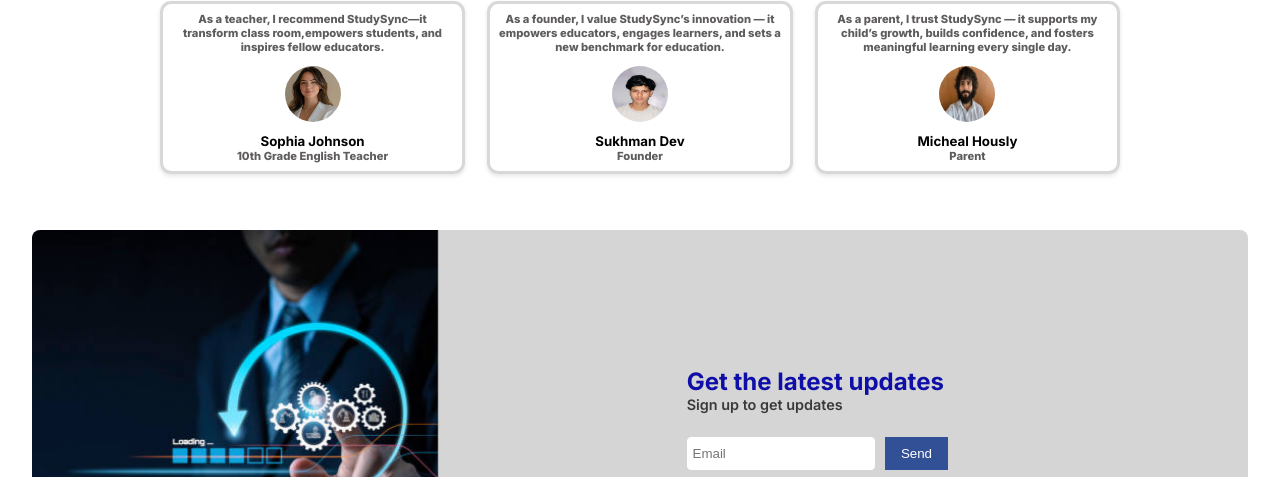
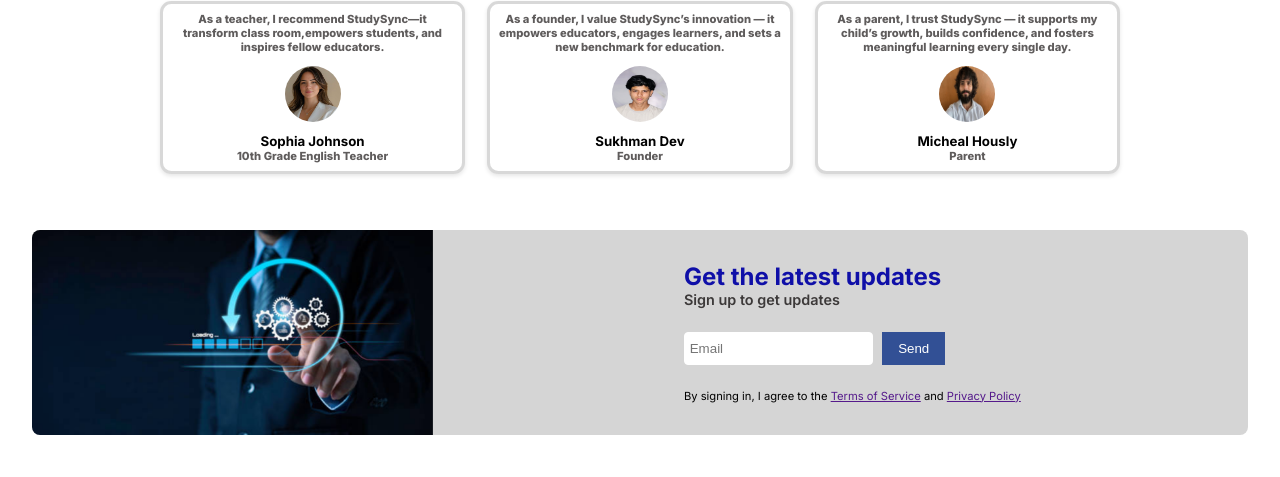
Before and after one commit to sukhcoder09/Study-Sync, a plain HTML site: page index.html in a window 1280 px wide. Shown: the part 1753-2230 px from the top of the page. Drawn offline with Linux system fonts and the light colour scheme.

Commit message:
Update style.css

```diff
--- a/style.css
+++ b/style.css
@@ -8,14 +8,13 @@ html, body {
   margin: 0;
   padding: 0;
   width: 100%;
-  max-width: 100%;
-  overflow-x: hidden;   /* stops horizontal scrolling */
+  min-height:100%;
+  overflow-x: hidden;
+  overflow-y:auto;
   font-family: "Inter", sans-serif;
-    overflow-y:auto;
 }
+.c1{
 
-.c1{
-    height:100%;
     width:100%;
     display:flex;
     flex-direction:column;
@@ -353,7 +352,6 @@ color: grey;
 
 
 .c2{
-    height:100%;
     width:100%;
     background-color: rgba(128, 128, 128, 0.087);
 
@@ -447,7 +445,6 @@ text-align:center;
 
 
 .c3{
-    height:100%;
     width:100%;
 }
 .c3_content{
@@ -525,22 +522,18 @@ text-align:center;
 
 .c4{
     max-width:1280px;
-    height:60vh;
     margin:1.5rem auto;
 }
 
 .c4_content{
    display:flex;
-   height:100%;
    background-color: rgba(128, 128, 128, 0.333);
    border-radius:8px;
    overflow:hidden;
-   height:100%;
 }
 
 .c4_left{
     width:50%;
-    height:100%;
     position:relative;
     display:none;
 }
@@ -568,7 +561,7 @@ text-align:center;
 }
 .c4_right{
 
-    padding:0.5rem;
+      padding:2rem;
     display:flex;
     flex-direction:column;
     justify-content:center;
@@ -748,6 +741,7 @@ text-align:center;
     }
 }
 @media screen and (max-width:300px){
+
     #left_img{
     width:2rem;
     height:2rem;
@@ -758,5 +752,4 @@ text-align:center;
     text-align:center;
 }
 
-
 }
```
